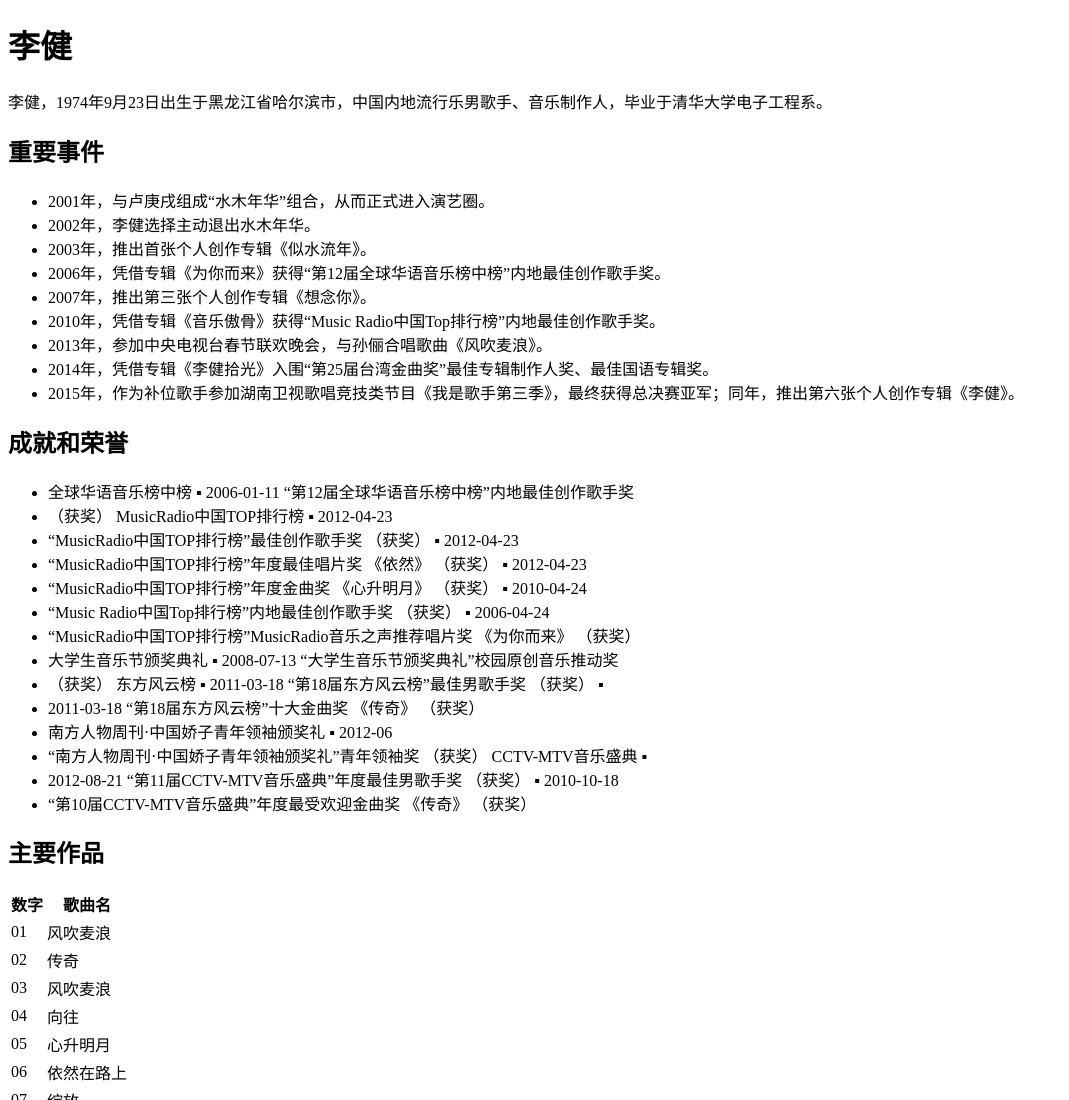
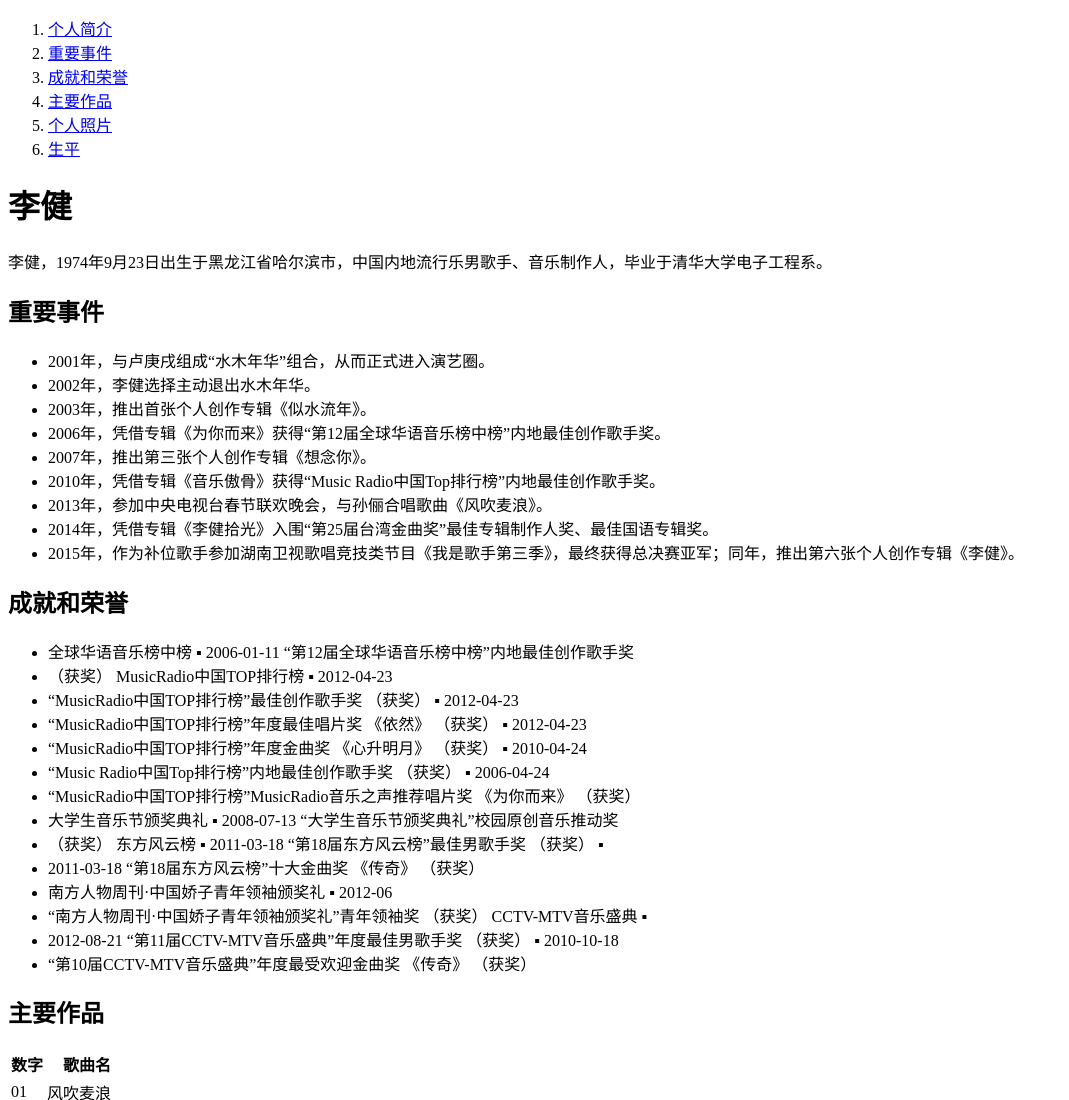
Before and after one commit to Wu585/html-lijian, a plain HTML site: page index.html in a window 1280 px wide. Shown: the top 1100 px of the page, without its empty margins (0-1069 px from the left). Drawn offline with Linux system fonts and the light colour scheme.

Commit message:
优化界面

```diff
--- a/index.html
+++ b/index.html
@@ -11,11 +11,21 @@
     </style>
   </head>
   <body>
-    <h1>李健</h1>
+      <nav>
+          <ol>
+              <li><a href="#lijian">个人简介</a></li>
+              <li><a href="#events">重要事件</a></li>
+              <li><a href="#awards">成就和荣誉</a></li>
+              <li><a href="#works">主要作品</a></li>
+              <li><a href="#pictures">个人照片</a></li>
+              <li><a href="#life">生平</a></li>
+          </ol>
+      </nav>
+    <h1 id="lijian">李健</h1>
     <p>
       李健，1974年9月23日出生于黑龙江省哈尔滨市，中国内地流行乐男歌手、音乐制作人，毕业于清华大学电子工程系。
     </p>
-    <h2>重要事件</h2>
+    <h2 id="events">重要事件</h2>
     <ul>
       <li>2001年，与卢庚戌组成“水木年华”组合，从而正式进入演艺圈。</li>
       <li>2002年，李健选择主动退出水木年华。</li>
@@ -36,7 +46,7 @@
         2015年，作为补位歌手参加湖南卫视歌唱竞技类节目《我是歌手第三季》，最终获得总决赛亚军；同年，推出第六张个人创作专辑《李健》。
       </li>
     </ul>
-    <h2>成就和荣誉</h2>
+    <h2 id="awards">成就和荣誉</h2>
     <ul>
       <li>
         全球华语音乐榜中榜 ▪ 2006-01-11
@@ -77,7 +87,7 @@
       </li>
       <li>“第10届CCTV-MTV音乐盛典”年度最受欢迎金曲奖 《传奇》 （获奖）</li>
     </ul>
-    <h2>主要作品</h2>
+    <h2 id="works">主要作品</h2>
     <table>
         <thead>
             <tr><th>数字</th><th>歌曲名</th></tr>
@@ -97,11 +107,11 @@
             <tr><td>12 </td><td> 故乡山川</td></tr>
         </tbody>
     </table>
-    <h2>个人照片</h2>
+    <h2 id="pictures">个人照片</h2>
         <div><img src="images/1.jpg" alt="图一"></div>
         <div><img src="images/2.jpg" alt="图二"></div>
         <div><img src="images/3.jpg" alt="图三"></div>
-    <h2>生平</h2>
+    <h2 id="life">生平</h2>
     <p>李健的父亲名叫李九良，原是黑龙江省京剧院武生。李健的妻子孟小蓓比其小5岁，她是清华大学社会学博士，两人从很小的时候就相识了。</p>
   </body>
 </html>
```
